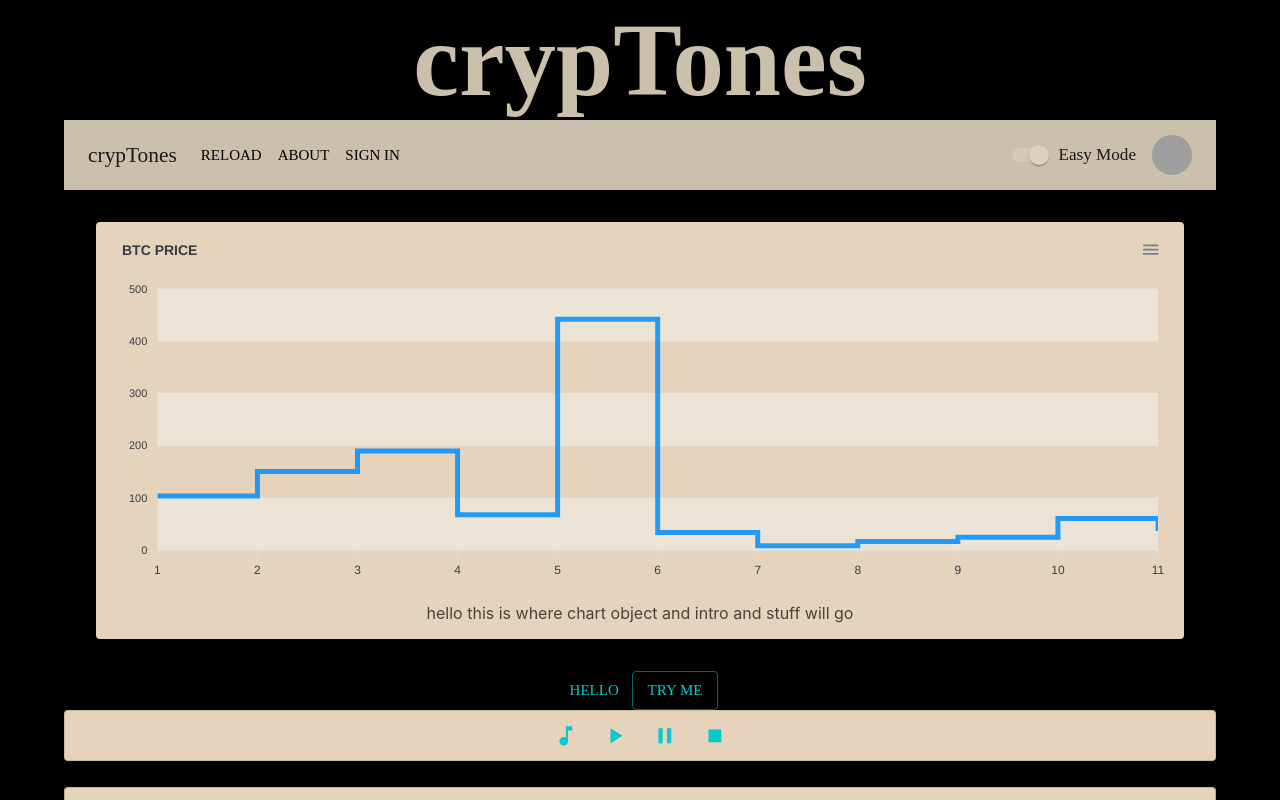
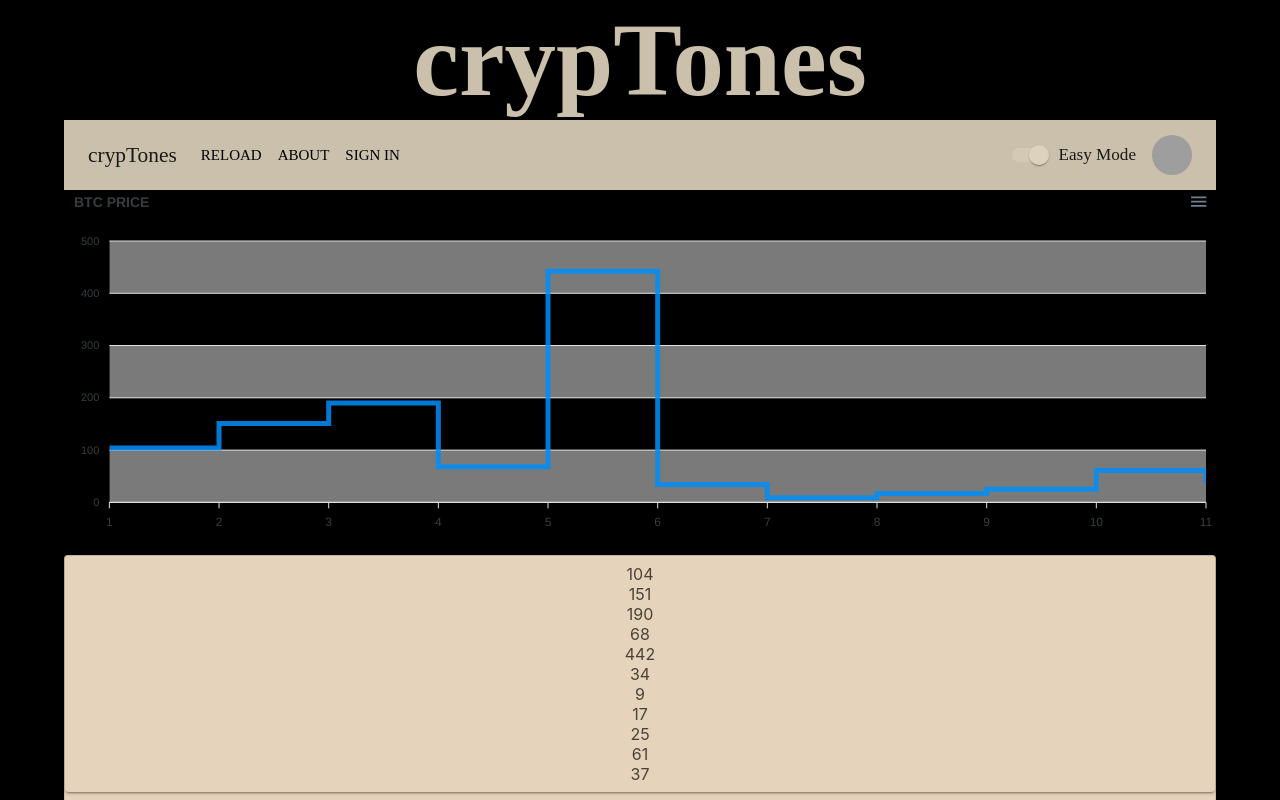
Before and after one commit to jmwalsh91/crypTonesFEDev, a React (Create React App) app: page / in a window 1280 px wide. Shown: the top 800 px of the page. Built offline with nearby package versions, Linux system fonts and the light colour scheme; grey boxes are pictures that could not be loaded.

Commit message:
reworked react component tree dataav parent of tone + chart

```diff
--- a/src/components/chartComponent.js
+++ b/src/components/chartComponent.js
@@ -4,7 +4,7 @@ import ReactApexChart from 'react-apexcharts'
 export default class ApexChart extends React.Component {
     constructor(props) {
         super(props);
-
+    //this.state.series.data =~will be~ props."cryptData"
         this.state = {
 
             series: [{
@@ -28,6 +28,9 @@ export default class ApexChart extends React.Component {
             title: {
                 text: 'BTC PRICE',
                 align: 'left'
+            },
+            markers: {
+                strokeColors: '#08c9c9'
             },
             grid: {
                 row: {
--- /dev/null
+++ b/src/components/dataAV.js
@@ -0,0 +1,14 @@
+import React from 'react'
+import reactDOM from 'react-dom'
+import ApexChart from './chartComponent'
+import PlayData from './tonepromise'
+
+export const DataAV = (props) => {
+
+    return(
+        <div id="dataAv">
+        <ApexChart/>
+        <PlayData/>
+        </div>
+    )
+}
--- a/src/components/mainPage.js
+++ b/src/components/mainPage.js
@@ -5,10 +5,8 @@ import { Card, Box } from '@mui/material';
 /* import { render } from '@testing-library/react'
  */
 import {Synth} from 'tone'
-import { testNoise } from './tone'
-import { Controls } from './controls'
-import PlayData from './tonepromise'
-import ApexChart from './chartComponent.js';
+import { DataAV } from './dataAV';
+
 
 
 export const MainPage = () => {
@@ -19,20 +17,7 @@ export const MainPage = () => {
         <Container grid rowspacing={6}>
             <Typography variant="h1" color="primary" align="center" >crypTones</Typography>
             <ResponsiveAppBar gutterBottom/>
-            <Box
-                sx={{
-                    m: 4
-                }}>
-            <Card id='introCard'>
-            <ApexChart/>
-            hello this is where chart object and intro and stuff will go
-            </Card>
-            </Box>
-            <Button color="secondary">Hello</Button>;
-            <Button variant="outlined" color="secondary" onClick={testNoise}> Try Me</Button>
-            <Controls/>
-            <Typography>below</Typography>
-            <PlayData/>
+            <DataAV/>
         </Container>
 
     )
```
Lines whose indentation alone changed are shown as unchanged.
